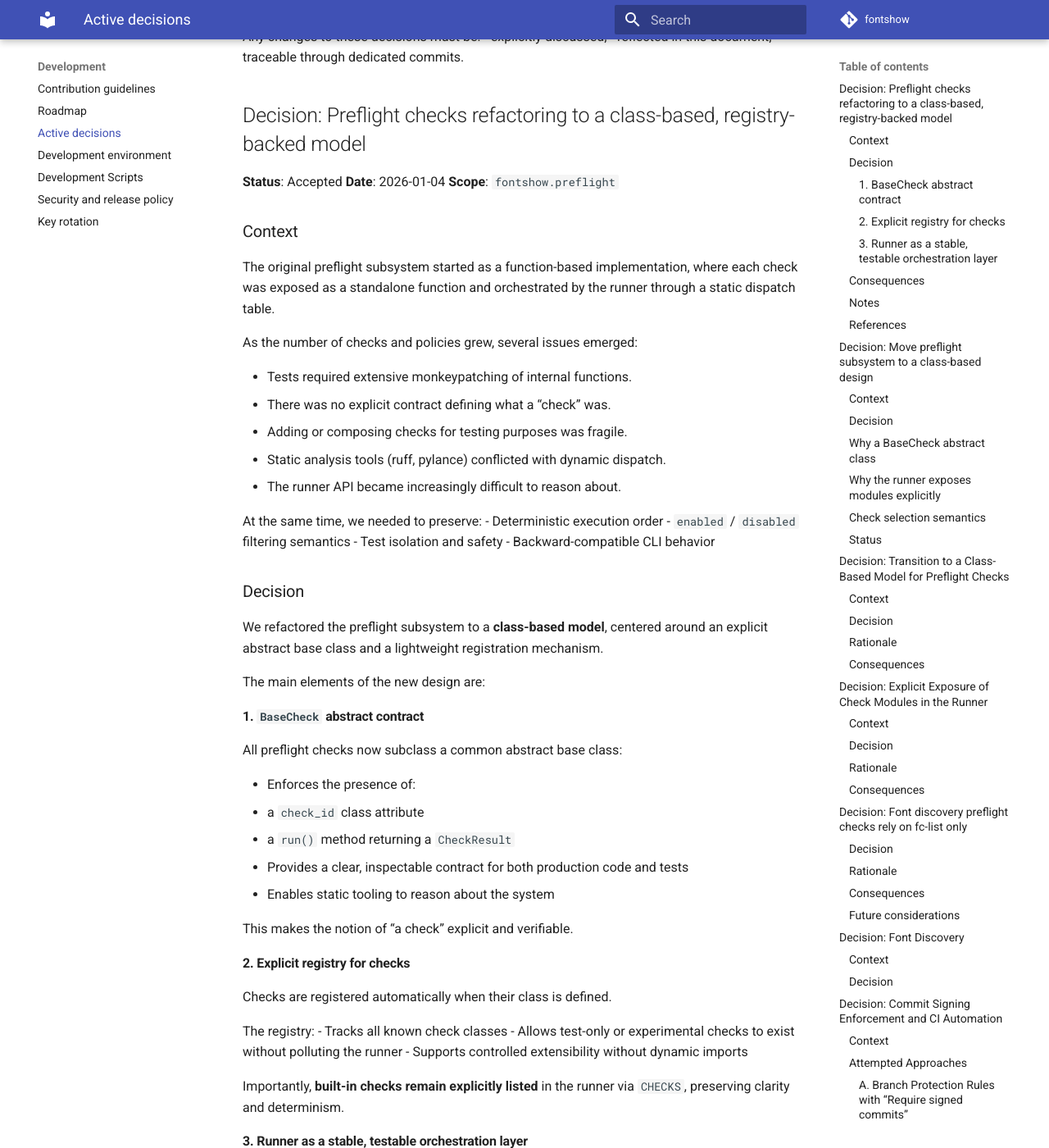
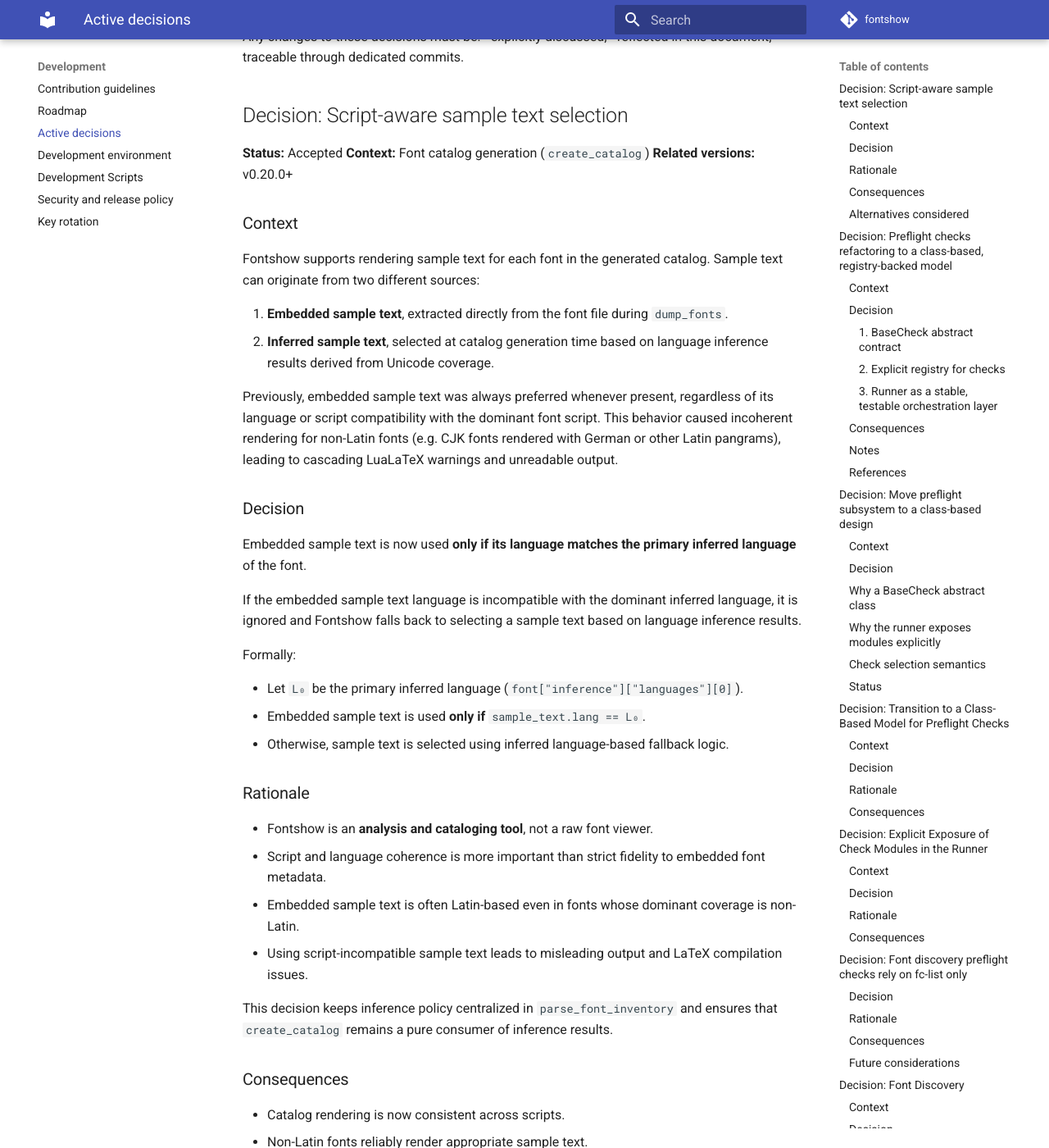
Before and after one commit to marco0560/Fontshow, an MkDocs documentation site: the page built from docs/decisions.md, in a window 1280 px wide and 1400 px high, scrolled down 439 px. Shown: the whole window at 82% size. Built offline with MkDocs 1.6.1 and Material for MkDocs 9.7.7, drawn with Linux system fonts in a browser that asks for light colours; comment, search, counter and statistics services are not loaded; some of the changed text lies outside the part shown.

Commit message:
chore(docs): Documented in decisions.md the choice of the sample text

```diff
--- a/docs/decisions.md
+++ b/docs/decisions.md
@@ -16,6 +16,73 @@
 - explicitly discussed;
 - reflected in this document;
 - traceable through dedicated commits.
+
+## Decision: Script-aware sample text selection
+
+**Status:** Accepted
+**Context:** Font catalog generation (`create_catalog`)
+**Related versions:** v0.20.0+
+
+### Context
+
+Fontshow supports rendering sample text for each font in the generated
+catalog. Sample text can originate from two different sources:
+
+1. **Embedded sample text**, extracted directly from the font file
+   during `dump_fonts`.
+2. **Inferred sample text**, selected at catalog generation time based
+   on language inference results derived from Unicode coverage.
+
+Previously, embedded sample text was always preferred whenever present,
+regardless of its language or script compatibility with the dominant
+font script. This behavior caused incoherent rendering for non-Latin
+fonts (e.g. CJK fonts rendered with German or other Latin pangrams),
+leading to cascading LuaLaTeX warnings and unreadable output.
+
+### Decision
+
+Embedded sample text is now used **only if its language matches the
+primary inferred language** of the font.
+
+If the embedded sample text language is incompatible with the dominant
+inferred language, it is ignored and Fontshow falls back to selecting a
+sample text based on language inference results.
+
+Formally:
+
+- Let `L₀` be the primary inferred language
+  (`font["inference"]["languages"][0]`).
+- Embedded sample text is used **only if**
+  `sample_text.lang == L₀`.
+- Otherwise, sample text is selected using inferred language-based
+  fallback logic.
+
+### Rationale
+
+- Fontshow is an **analysis and cataloging tool**, not a raw font viewer.
+- Script and language coherence is more important than strict fidelity
+  to embedded font metadata.
+- Embedded sample text is often Latin-based even in fonts whose dominant
+  coverage is non-Latin.
+- Using script-incompatible sample text leads to misleading output and
+  LaTeX compilation issues.
+
+This decision keeps inference policy centralized in
+`parse_font_inventory` and ensures that `create_catalog` remains a pure
+consumer of inference results.
+
+### Consequences
+
+- Catalog rendering is now consistent across scripts.
+- Non-Latin fonts reliably render appropriate sample text.
+- Embedded sample text is still preserved and used when compatible.
+- No behavior change for purely Latin fonts.
+
+### Alternatives considered
+
+- Always prefer embedded sample text (rejected: causes incoherent output).
+- Add user-facing flags to choose precedence (postponed; increases
+  complexity without clear immediate benefit).
 
 ## Decision: Preflight checks refactoring to a class-based, registry-backed model
 
```
